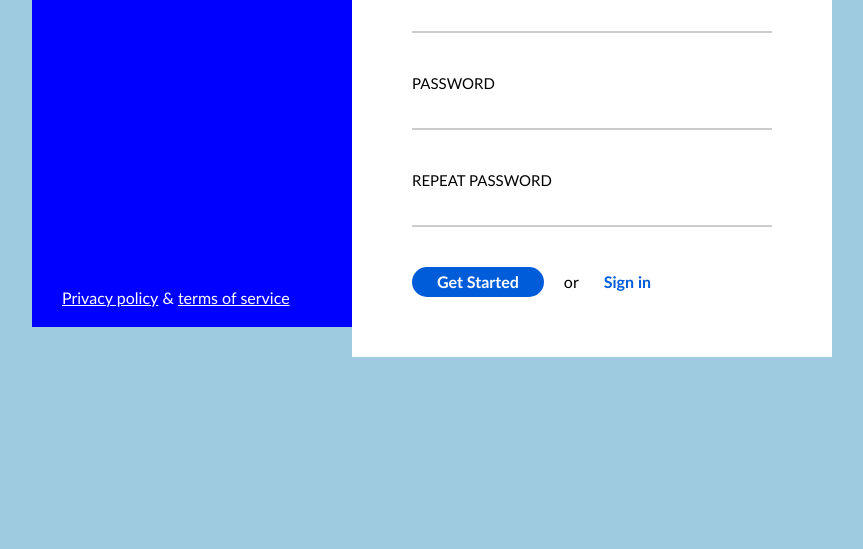
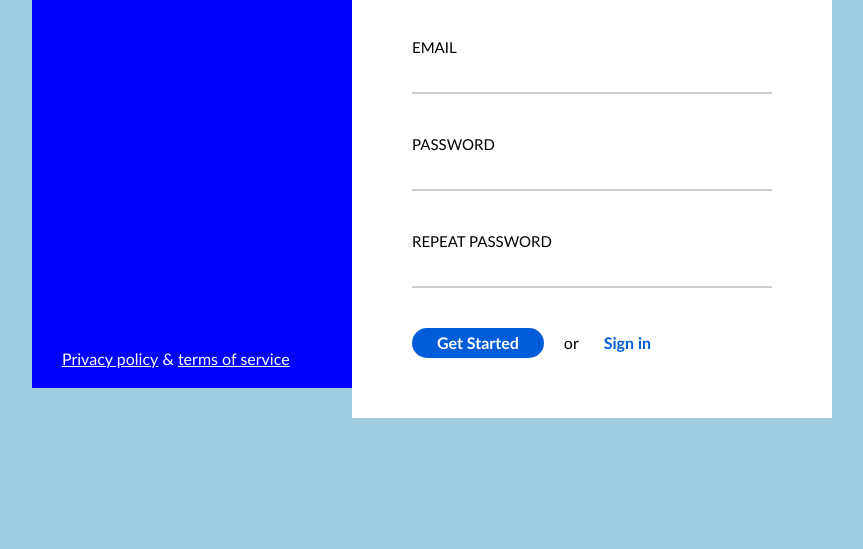
Before and after one commit to AisteKara/3Signup, a plain HTML site: page index.html in a window 1280 px wide. Shown: the part 251-800 px from the top of the page, without its empty margins (208-1071 px from the left). Drawn offline with Linux system fonts and the light colour scheme.

Commit message:
Center all content

```diff
--- a/css/main.css
+++ b/css/main.css
@@ -8,13 +8,16 @@ body * {
 }
 body {
     background-color: #9fcbe0;
+    position: relative;
+    height: 100vh; /*darbinio ploto aukštis - vh*/
 }
 .container {
     display: inline-block;
     width: 800px;
-    margin-top: 70px;
-    margin-left: calc((100% - 800px)/2);
-    position: relative;
+    position: absolute;
+    top: 50%;
+    left: 50%;
+    transform: translate(-50%, -50%);
 }
 .left-column {
     display: inline-block;
```
